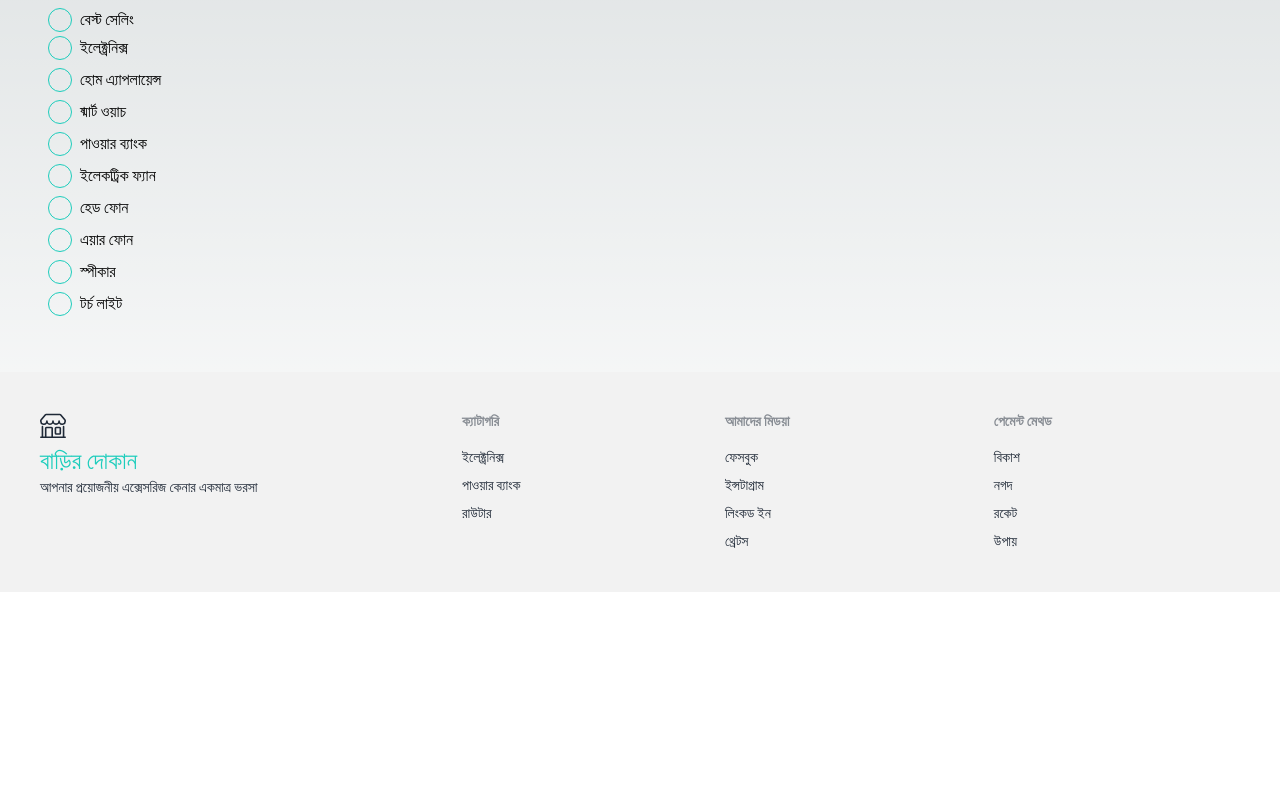
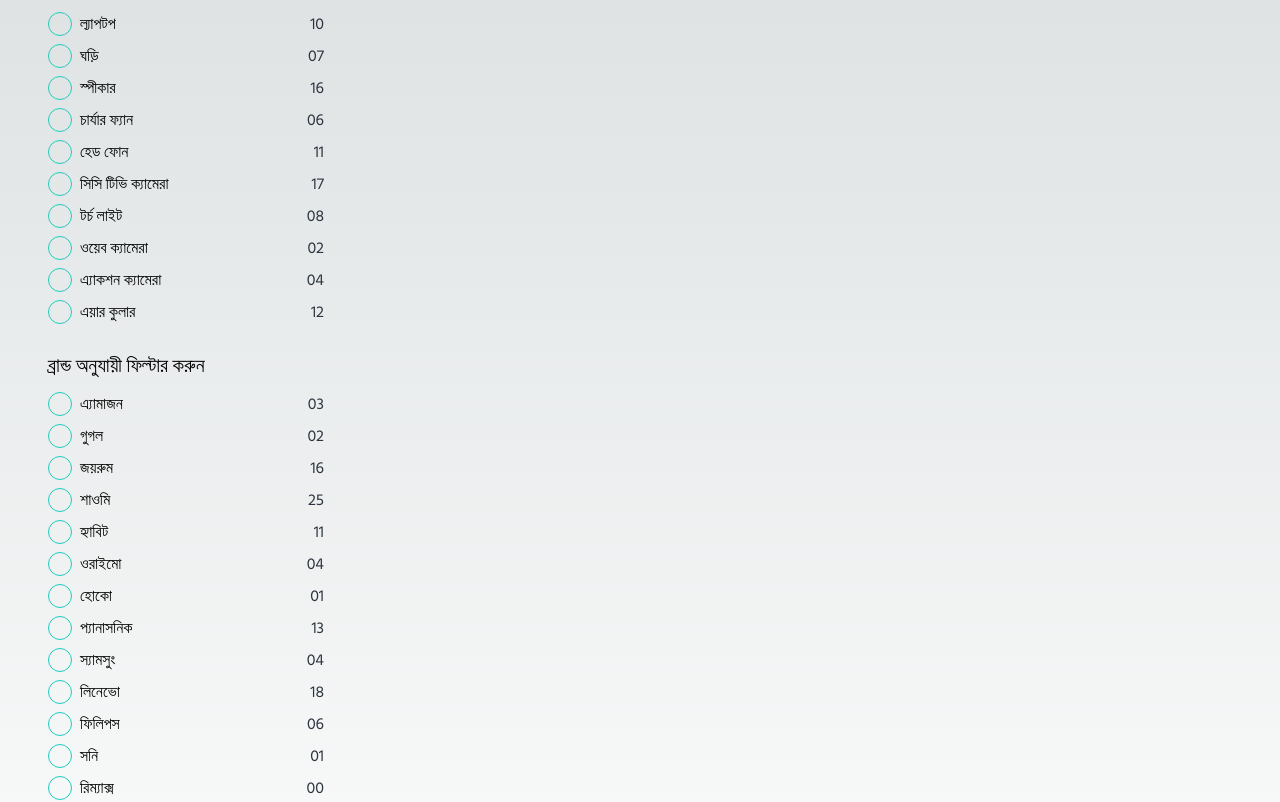
Before and after one commit to absoftlab99/mobile-price, a Next.js app: page /shop in a window 1280 px wide. Shown: the part 300-1102 px from the top of the page. Before the commit the page ends 892 px from the top, so only its background shows below. Built offline with nearby package versions, Linux system fonts and the light colour scheme.

Commit message:
sidebar updated

```diff
--- /dev/null
+++ b/src/app/dispute/page.jsx
@@ -0,0 +1,11 @@
+import React from 'react';
+
+const page = () => {
+    return (
+        <div>
+            Dispute
+        </div>
+    );
+};
+
+export default page;
--- /dev/null
+++ b/src/app/orders/page.jsx
@@ -0,0 +1,11 @@
+import React from 'react';
+
+const page = () => {
+    return (
+        <div>
+            Order
+        </div>
+    );
+};
+
+export default page;
--- /dev/null
+++ b/src/app/profile/page.jsx
@@ -0,0 +1,11 @@
+import React from 'react';
+
+const page = () => {
+    return (
+        <div>
+            Profile
+        </div>
+    );
+};
+
+export default page;
--- a/src/app/shop/layout.js
+++ b/src/app/shop/layout.js
@@ -16,46 +16,77 @@
                         </div>
                         <h1 className='py-2 text-xl mt-4'>ক্যাটাগরি অনুযায়ী ফিল্টার করুন</h1>
                         <div className='hidden md:block'>
+                            <div className="flex justify-between py-1">
                                 <div className="flex items-center">
                                     <input type="radio" name="radio-4" className="radio radio-accent" />
-                                <p className='ps-2'>বেস্ট সেলিং</p>
+                                    <p className='ps-2'>ল্যাপটপ</p>
                                 </div>
-                            <div className="flex items-center py-1">
+                                <div className="text-neutral">10</div>
+                            </div>
+                            <div className="flex justify-between py-1">
+                                <div className="flex items-center">
                                     <input type="radio" name="radio-4" className="radio radio-accent" />
-                                <p className='ps-2'>ইলেক্ট্রনিক্স</p>
+                                    <p className='ps-2'>ঘড়ি</p>
                                 </div>
-                            <div className="flex items-center py-1">
+                                <div className="text-neutral">07</div>
+                            </div>
+                            <div className="flex justify-between py-1">
+                                <div className="flex items-center">
                                     <input type="radio" name="radio-4" className="radio radio-accent" />
-                                <p className='ps-2'>হোম এ্যাপলায়েন্স</p>
+                                    <p className='ps-2'>স্পীকার</p>
                                 </div>
-                            <div className="flex items-center py-1">
+                                <div className="text-neutral">16</div>
+                            </div>
+                            <div className="flex justify-between py-1">
+                                <div className="flex items-center">
                                     <input type="radio" name="radio-4" className="radio radio-accent" />
-                                <p className='ps-2'>ষ্মার্ট ওয়াচ</p>
+                                    <p className='ps-2'>চার্যার ফ্যান</p>
                                 </div>
-                            <div className="flex items-center py-1">
-                                <input type="radio" name="radio-4" className="radio radio-accent" />
-                                <p className='ps-2'>পাওয়ার ব্যাংক</p>
+                                <div className="text-neutral">06</div>
                             </div>
-                            <div className="flex items-center py-1">
-                                <input type="radio" name="radio-4" className="radio radio-accent" />
-                                <p className='ps-2'>ইলেকট্রিক ফ্যান</p>
-                            </div>
-                            <div className="flex items-center py-1">
+                            <div className="flex justify-between py-1">
+                                <div className="flex items-center">
                                     <input type="radio" name="radio-4" className="radio radio-accent" />
                                     <p className='ps-2'>হেড ফোন</p>
                                 </div>
-                            <div className="flex items-center py-1">
+                                <div className="text-neutral">11</div>
+                            </div>
+                            <div className="flex justify-between py-1">
+                                <div className="flex items-center">
                                     <input type="radio" name="radio-4" className="radio radio-accent" />
-                                <p className='ps-2'>এয়ার ফোন</p>
+                                    <p className='ps-2'>সিসি টিভি ক্যামেরা</p>
                                 </div>
-                            <div className="flex items-center py-1">
-                                <input type="radio" name="radio-4" className="radio radio-accent" />
-                                <p className='ps-2'>স্পীকার</p>
+                                <div className="text-neutral">17</div>
                             </div>
-                            <div className="flex items-center py-1">
+                            <div className="flex justify-between py-1">
+                                <div className="flex items-center">
                                     <input type="radio" name="radio-4" className="radio radio-accent" />
                                     <p className='ps-2'>টর্চ লাইট</p>
                                 </div>
+                                <div className="text-neutral">08</div>
+                            </div>
+                            <div className="flex justify-between py-1">
+                                <div className="flex items-center">
+                                    <input type="radio" name="radio-4" className="radio radio-accent" />
+                                    <p className='ps-2'>ওয়েব ক্যামেরা</p>
+                                </div>
+                                <div className="text-neutral">02</div>
+                            </div>
+                            <div className="flex justify-between py-1">
+                                <div className="flex items-center">
+                                    <input type="radio" name="radio-4" className="radio radio-accent" />
+                                    <p className='ps-2'>এ্যাকশন ক্যামেরা</p>
+                                </div>
+                                <div className="text-neutral">04</div>
+                            </div>
+                            <div className="flex justify-between py-1">
+                                <div className="flex items-center">
+                                    <input type="radio" name="radio-4" className="radio radio-accent" />
+                                    <p className='ps-2'>এয়ার কুলার</p>
+                                </div>
+                                <div className="text-neutral">12</div>
+                            </div>
+
                         </div>
                         <select className="select select-accent w-full md:hidden">
                             <option disabled selected>সকল ক্যাটাগরি</option>
@@ -69,6 +100,101 @@
                             <option>এয়ার ফোন</option>
                             <option>স্পীকার</option>
                         </select>
+                        <h1 className='py-2 text-xl mt-4'>ব্রান্ড অনুযায়ী ফিল্টার করুন</h1>
+                        <div className='hidden md:block'>
+                            <div className="flex justify-between py-1">
+                                <div className="flex items-center">
+                                    <input type="radio" name="radio-4" className="radio radio-accent" />
+                                    <p className='ps-2'>এ্যামাজন</p>
+                                </div>
+                                <div className="text-neutral">03</div>
+                            </div>
+                            <div className="flex justify-between py-1">
+                                <div className="flex items-center">
+                                    <input type="radio" name="radio-4" className="radio radio-accent" />
+                                    <p className='ps-2'>গুগল</p>
+                                </div>
+                                <div className="text-neutral">02</div>
+                            </div>
+                            <div className="flex justify-between py-1">
+                                <div className="flex items-center">
+                                    <input type="radio" name="radio-4" className="radio radio-accent" />
+                                    <p className='ps-2'>জয়রুম</p>
+                                </div>
+                                <div className="text-neutral">16</div>
+                            </div>
+                            <div className="flex justify-between py-1">
+                                <div className="flex items-center">
+                                    <input type="radio" name="radio-4" className="radio radio-accent" />
+                                    <p className='ps-2'>শাওমি</p>
+                                </div>
+                                <div className="text-neutral">25</div>
+                            </div>
+                            <div className="flex justify-between py-1">
+                                <div className="flex items-center">
+                                    <input type="radio" name="radio-4" className="radio radio-accent" />
+                                    <p className='ps-2'>হ্যাবিট</p>
+                                </div>
+                                <div className="text-neutral">11</div>
+                            </div>
+                            <div className="flex justify-between py-1">
+                                <div className="flex items-center">
+                                    <input type="radio" name="radio-4" className="radio radio-accent" />
+                                    <p className='ps-2'>ওরাইমো</p>
+                                </div>
+                                <div className="text-neutral">04</div>
+                            </div>
+                            <div className="flex justify-between py-1">
+                                <div className="flex items-center">
+                                    <input type="radio" name="radio-4" className="radio radio-accent" />
+                                    <p className='ps-2'>হোকো</p>
+                                </div>
+                                <div className="text-neutral">01</div>
+                            </div>
+                            <div className="flex justify-between py-1">
+                                <div className="flex items-center">
+                                    <input type="radio" name="radio-4" className="radio radio-accent" />
+                                    <p className='ps-2'>প্যানাসনিক</p>
+                                </div>
+                                <div className="text-neutral">13</div>
+                            </div>
+                            <div className="flex justify-between py-1">
+                                <div className="flex items-center">
+                                    <input type="radio" name="radio-4" className="radio radio-accent" />
+                                    <p className='ps-2'>স্যামসুং</p>
+                                </div>
+                                <div className="text-neutral">04</div>
+                            </div>
+                            <div className="flex justify-between py-1">
+                                <div className="flex items-center">
+                                    <input type="radio" name="radio-4" className="radio radio-accent" />
+                                    <p className='ps-2'>লিনেভো</p>
+                                </div>
+                                <div className="text-neutral">18</div>
+                            </div>
+                            <div className="flex justify-between py-1">
+                                <div className="flex items-center">
+                                    <input type="radio" name="radio-4" className="radio radio-accent" />
+                                    <p className='ps-2'>ফিলিপস</p>
+                                </div>
+                                <div className="text-neutral">06</div>
+                            </div>
+                            <div className="flex justify-between py-1">
+                                <div className="flex items-center">
+                                    <input type="radio" name="radio-4" className="radio radio-accent" />
+                                    <p className='ps-2'>সনি</p>
+                                </div>
+                                <div className="text-neutral">01</div>
+                            </div>
+                            <div className="flex justify-between py-1">
+                                <div className="flex items-center">
+                                    <input type="radio" name="radio-4" className="radio radio-accent" />
+                                    <p className='ps-2'>রিম্যাক্স</p>
+                                </div>
+                                <div className="text-neutral">00</div>
+                            </div>
+
+                        </div>
                     </div>
                 </div>
                 <div className="col-span-12 md:col-span-8 lg:col-span-9">
--- /dev/null
+++ b/src/app/tracking/page.jsx
@@ -0,0 +1,11 @@
+import React from 'react';
+
+const page = () => {
+    return (
+        <div>
+            Order Tracking
+        </div>
+    );
+};
+
+export default page;
--- a/src/components/Header/Header.jsx
+++ b/src/components/Header/Header.jsx
@@ -1,5 +1,6 @@
 import React from "react";
 import Navbar from "./Navbar";
+import Link from "next/link";
 
 const Header = () => {
   return (
@@ -28,7 +29,7 @@
               className="menu menu-sm dropdown-content mt-3 z-[1] p-2 shadow bg-base-100 rounded-box w-52"
             >
               <li>
-                <a>
+                <Link href='/'>
                   <svg
                     xmlns="http://www.w3.org/2000/svg"
                     width="16"
@@ -40,10 +41,10 @@
                     <path d="M8.354 1.146a.5.5 0 0 0-.708 0l-6 6A.5.5 0 0 0 1.5 7.5v7a.5.5 0 0 0 .5.5h4.5a.5.5 0 0 0 .5-.5v-4h2v4a.5.5 0 0 0 .5.5H14a.5.5 0 0 0 .5-.5v-7a.5.5 0 0 0-.146-.354L13 5.793V2.5a.5.5 0 0 0-.5-.5h-1a.5.5 0 0 0-.5.5v1.293L8.354 1.146ZM2.5 14V7.707l5.5-5.5 5.5 5.5V14H10v-4a.5.5 0 0 0-.5-.5h-3a.5.5 0 0 0-.5.5v4H2.5Z" />
                   </svg>
                   নীড়
-                </a>
+                </Link>
               </li>
               <li>
-                <a href="/shop">
+                <Link href='/shop'>
                   <svg
                     xmlns="http://www.w3.org/2000/svg"
                     width="16"
@@ -55,10 +56,10 @@
                     <path d="M2.97 1.35A1 1 0 0 1 3.73 1h8.54a1 1 0 0 1 .76.35l2.609 3.044A1.5 1.5 0 0 1 16 5.37v.255a2.375 2.375 0 0 1-4.25 1.458A2.371 2.371 0 0 1 9.875 8 2.37 2.37 0 0 1 8 7.083 2.37 2.37 0 0 1 6.125 8a2.37 2.37 0 0 1-1.875-.917A2.375 2.375 0 0 1 0 5.625V5.37a1.5 1.5 0 0 1 .361-.976l2.61-3.045zm1.78 4.275a1.375 1.375 0 0 0 2.75 0 .5.5 0 0 1 1 0 1.375 1.375 0 0 0 2.75 0 .5.5 0 0 1 1 0 1.375 1.375 0 1 0 2.75 0V5.37a.5.5 0 0 0-.12-.325L12.27 2H3.73L1.12 5.045A.5.5 0 0 0 1 5.37v.255a1.375 1.375 0 0 0 2.75 0 .5.5 0 0 1 1 0zM1.5 8.5A.5.5 0 0 1 2 9v6h12V9a.5.5 0 0 1 1 0v6h.5a.5.5 0 0 1 0 1H.5a.5.5 0 0 1 0-1H1V9a.5.5 0 0 1 .5-.5zm2 .5a.5.5 0 0 1 .5.5V13h8V9.5a.5.5 0 0 1 1 0V13a1 1 0 0 1-1 1H4a1 1 0 0 1-1-1V9.5a.5.5 0 0 1 .5-.5z" />
                   </svg>
                   দোকান
-                </a>
+                </Link>
               </li>
               <li>
-                <a>
+                <Link href='/profile'>
                   <svg
                     xmlns="http://www.w3.org/2000/svg"
                     width="16"
@@ -74,10 +75,10 @@
                     />
                   </svg>
                   প্রোফাইল
-                </a>
+                </Link>
               </li>
               <li>
-                <a>
+                <Link href='/tracking'>
                   <svg
                     xmlns="http://www.w3.org/2000/svg"
                     width="16"
@@ -92,10 +93,10 @@
                     />
                   </svg>
                   অর্ডার ট্রাকিং
-                </a>
+                </Link>
               </li>
               <li>
-                <a>
+                <Link href='/dispute'>
                   <svg
                     xmlns="http://www.w3.org/2000/svg"
                     width="16"
@@ -108,10 +109,10 @@
                     <path d="M7.002 11a1 1 0 1 1 2 0 1 1 0 0 1-2 0zM7.1 4.995a.905.905 0 1 1 1.8 0l-.35 3.507a.552.552 0 0 1-1.1 0L7.1 4.995z" />
                   </svg>
                   অভিযোগ
-                </a>
+                </Link>
               </li>
               <li>
-                <a>
+                <Link href='/orders'>
                   <svg
                     xmlns="http://www.w3.org/2000/svg"
                     width="16"
@@ -123,11 +124,11 @@
                     <path d="M7 2.5a.5.5 0 0 1 .5-.5h7a.5.5 0 0 1 .5.5v1a.5.5 0 0 1-.5.5h-7a.5.5 0 0 1-.5-.5v-1zM2 1a2 2 0 0 0-2 2v2a2 2 0 0 0 2 2h2a2 2 0 0 0 2-2V3a2 2 0 0 0-2-2H2zm0 8a2 2 0 0 0-2 2v2a2 2 0 0 0 2 2h2a2 2 0 0 0 2-2v-2a2 2 0 0 0-2-2H2zm.854-3.646a.5.5 0 0 1-.708 0l-1-1a.5.5 0 1 1 .708-.708l.646.647 1.646-1.647a.5.5 0 1 1 .708.708l-2 2zm0 8a.5.5 0 0 1-.708 0l-1-1a.5.5 0 0 1 .708-.708l.646.647 1.646-1.647a.5.5 0 0 1 .708.708l-2 2zM7 10.5a.5.5 0 0 1 .5-.5h7a.5.5 0 0 1 .5.5v1a.5.5 0 0 1-.5.5h-7a.5.5 0 0 1-.5-.5v-1zm0-5a.5.5 0 0 1 .5-.5h5a.5.5 0 0 1 0 1h-5a.5.5 0 0 1-.5-.5zm0 8a.5.5 0 0 1 .5-.5h5a.5.5 0 0 1 0 1h-5a.5.5 0 0 1-.5-.5z" />
                   </svg>
                   আমার অর্ডার
-                </a>
+                </Link>
               </li>
             </ul>
           </div>
-          <a className="btn btn-ghost normal-case text-xl">
+          <Link href='/' className="btn btn-ghost normal-case text-xl">
             <svg
               className="w-5 h-5"
               xmlns="http://www.w3.org/2000/svg"
@@ -138,7 +139,7 @@
               <path d="M2.97 1.35A1 1 0 0 1 3.73 1h8.54a1 1 0 0 1 .76.35l2.609 3.044A1.5 1.5 0 0 1 16 5.37v.255a2.375 2.375 0 0 1-4.25 1.458A2.371 2.371 0 0 1 9.875 8 2.37 2.37 0 0 1 8 7.083 2.37 2.37 0 0 1 6.125 8a2.37 2.37 0 0 1-1.875-.917A2.375 2.375 0 0 1 0 5.625V5.37a1.5 1.5 0 0 1 .361-.976l2.61-3.045zm1.78 4.275a1.375 1.375 0 0 0 2.75 0 .5.5 0 0 1 1 0 1.375 1.375 0 0 0 2.75 0 .5.5 0 0 1 1 0 1.375 1.375 0 1 0 2.75 0V5.37a.5.5 0 0 0-.12-.325L12.27 2H3.73L1.12 5.045A.5.5 0 0 0 1 5.37v.255a1.375 1.375 0 0 0 2.75 0 .5.5 0 0 1 1 0zM1.5 8.5A.5.5 0 0 1 2 9v6h1v-5a1 1 0 0 1 1-1h3a1 1 0 0 1 1 1v5h6V9a.5.5 0 0 1 1 0v6h.5a.5.5 0 0 1 0 1H.5a.5.5 0 0 1 0-1H1V9a.5.5 0 0 1 .5-.5zM4 15h3v-5H4v5zm5-5a1 1 0 0 1 1-1h2a1 1 0 0 1 1 1v3a1 1 0 0 1-1 1h-2a1 1 0 0 1-1-1v-3zm3 0h-2v3h2v-3z" />
             </svg>
             বাড়ির দোকান
-          </a>
+          </Link>
         </div>
         <div className="col-span-6 navbar-center hidden lg:flex">
           <div className="form-control w-full">
```
Lines whose indentation alone changed are shown as unchanged.
